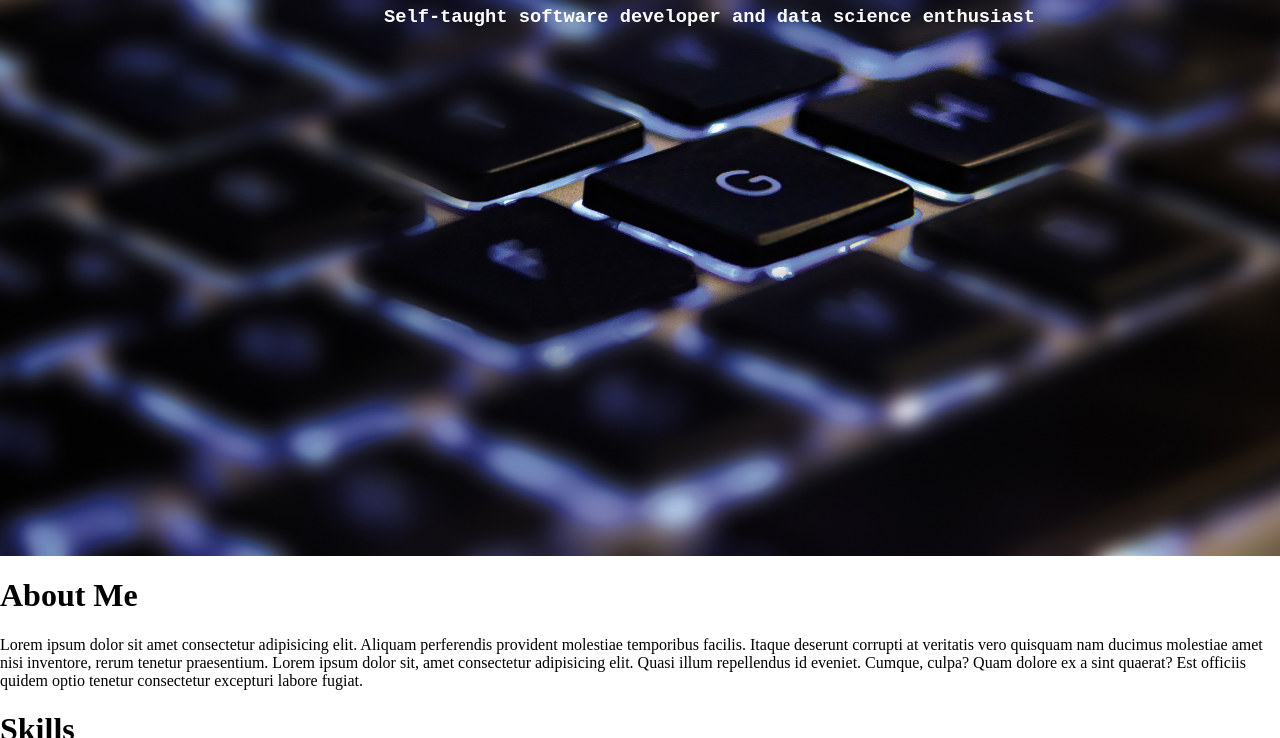
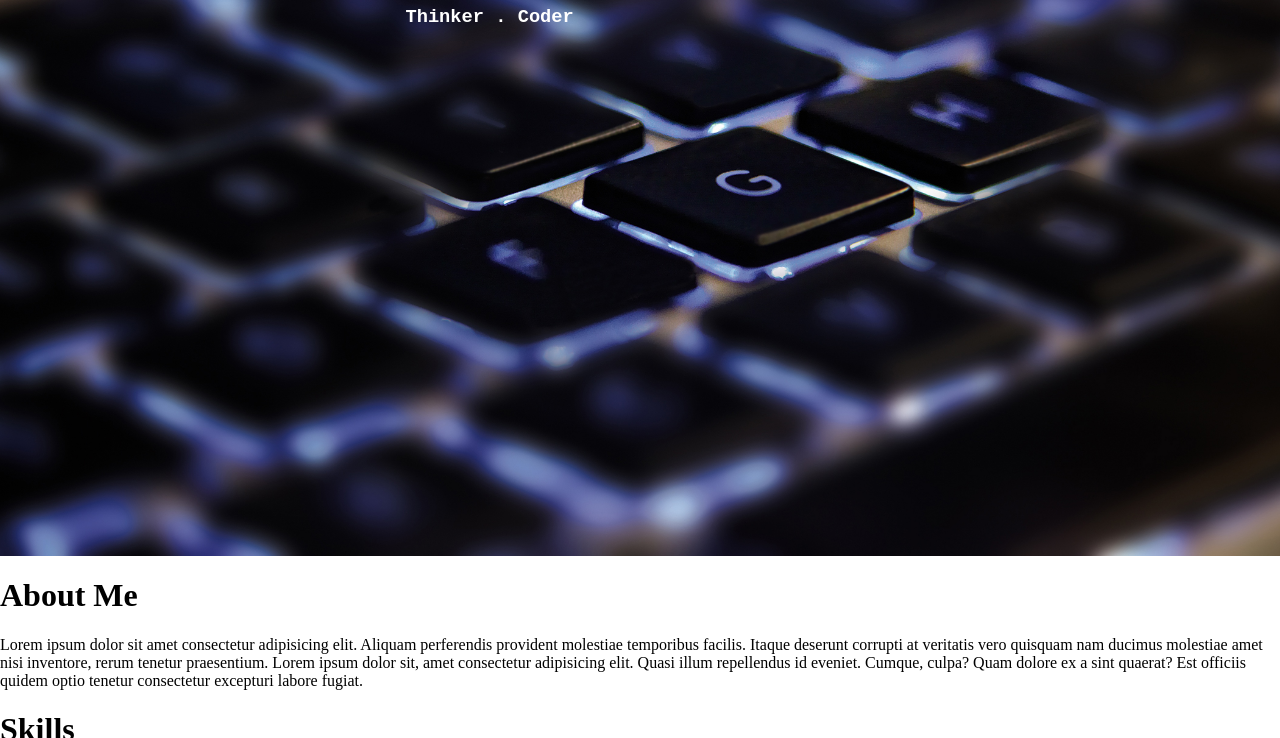
Before and after one commit to eric-mahasi/project, a plain HTML site: page index.html in a window 1280 px wide. Shown: the part 362-1100 px from the top of the page. Drawn offline with Linux system fonts and the light colour scheme.

Commit message:
Update hero sub text

```diff
--- a/index.html
+++ b/index.html
@@ -18,7 +18,7 @@
     <div class="hero-image">
         <div class="hero-text">
         <h1>Eric Mahasi</h1>
-        <h3>Self-taught software developer and data science enthusiast</h3>
+        <h3>Thinker . Coder</h3>
         </div>
     </div>
 
```
